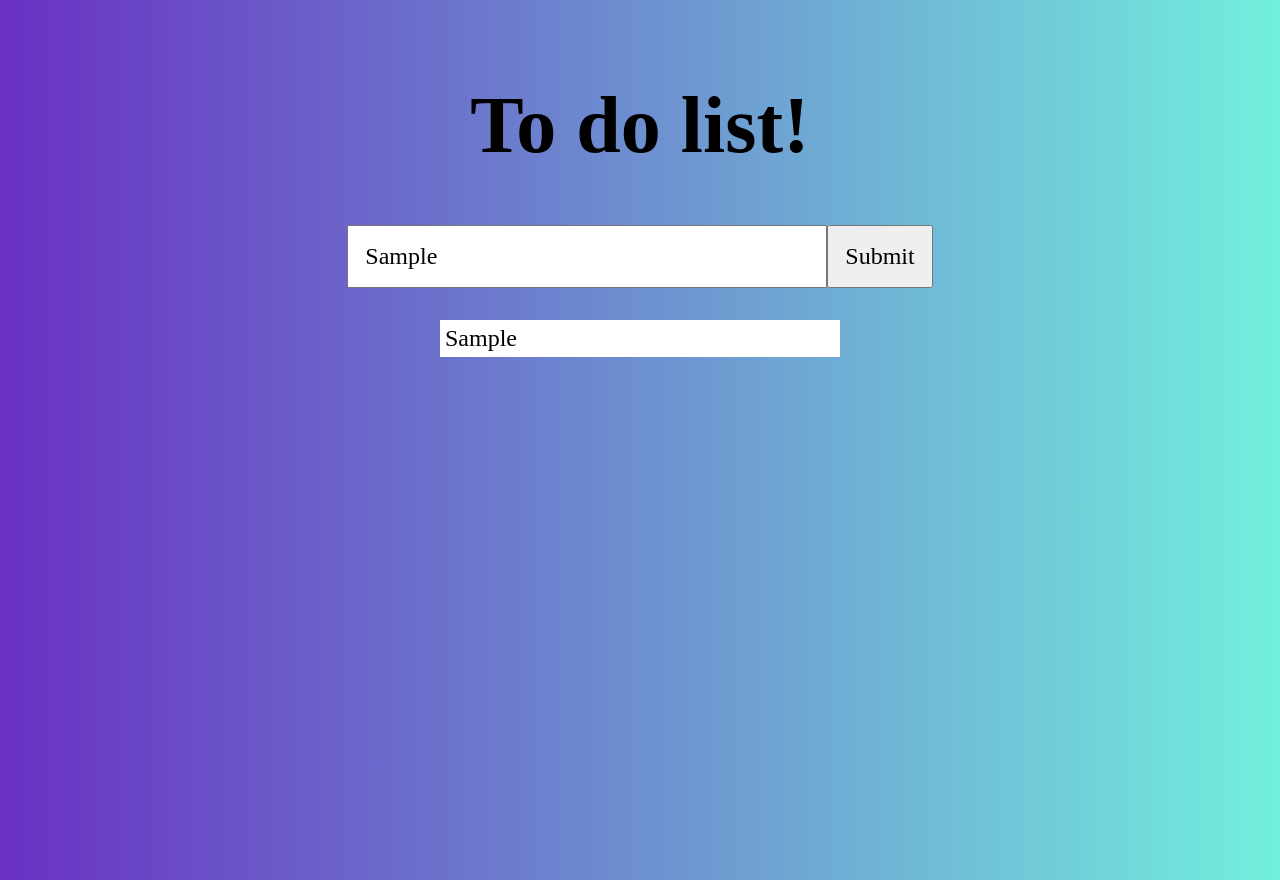
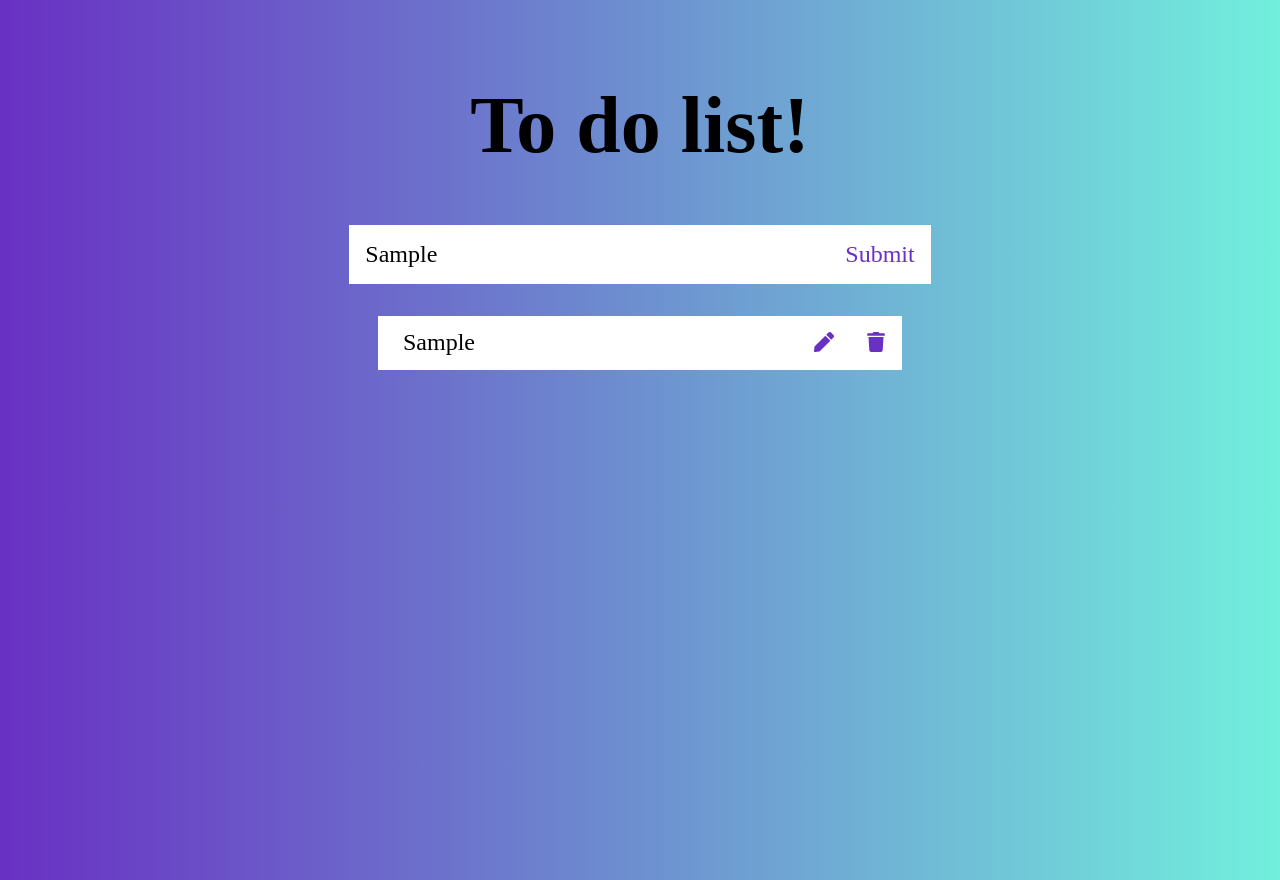
Before and after one commit to AttilioGiglio/todo-list-React, a React (Create React App) app: page / in a window 1280 px wide. Both pictures are taken after typing "Sample" into the empty fields and a click on the button "Submit". Built offline with nearby package versions, Linux system fonts and the light colour scheme.

Commit message:
Add - delete and edit button with HTML and CSS

```diff
--- /dev/null
+++ b/src/Components/Todo.css
@@ -0,0 +1,24 @@
+.btn .icon{
+    align-self: center;
+    min-height: 1.5em;
+    min-width: 1.5em;
+}
+
+.btn{
+    cursor:pointer;
+    border:none;
+    background:white;
+    color: #6930c3;
+
+}
+
+.btn:hover{
+    background:#6930c3;
+    color:white;
+}
+
+
+li{
+    margin-left: 20px;
+    align-self: center;
+}
--- a/src/Components/Todo.js
+++ b/src/Components/Todo.js
@@ -1,4 +1,8 @@
 import React, { Component } from 'react';
+import { FontAwesomeIcon } from '@fortawesome/react-fontawesome';
+import { faTrash } from '@fortawesome/free-solid-svg-icons';
+import { faPen } from '@fortawesome/free-solid-svg-icons';
+import './Todo.css';
 
 
 class Todo extends Component {
@@ -7,6 +11,12 @@ class Todo extends Component {
         return (
             <div className='todo'>
                 <li>{item}</li>
+                <button className='btn'>
+                {<FontAwesomeIcon icon={faPen} className='icon' />}
+                </button>
+                <button className='btn'>
+                {<FontAwesomeIcon icon={faTrash} className='icon'/>}
+                </button>
             </div>
         )
     }
--- /dev/null
+++ b/src/Components/TodoForm.css
@@ -0,0 +1,10 @@
+.btnInput{
+    background:white;
+    border:none;
+     color:#6930c3;
+}
+
+.btnInput:hover{
+    background:#6930c3;
+    color:white;
+}
--- a/src/Components/TodoForm.js
+++ b/src/Components/TodoForm.js
@@ -1,4 +1,5 @@
 import React, { Component } from 'react';
+import './TodoForm.css';
 
 class TodoForm extends Component {
     constructor(){
@@ -27,12 +28,15 @@ class TodoForm extends Component {
             <div className='form'>
                 <form onSubmit={this.handleOnSubmit} className='form-user'>
                     <input className='input'
+                    style={{background:'white', border:'none'}}
                      name='todo'
                      type='text'
                      placeholder='Write down your next task!'
                      onChange={this.handleOnChange}
                      required />
-                    <button className='btnInput' type='submit'>Submit</button>
+                    <button className='btnInput' type='submit'>
+                    Submit
+                    </button>
                 </form>
             </div>
         )
--- a/src/Containers/App.css
+++ b/src/Containers/App.css
@@ -7,6 +7,7 @@ h1{
     text-align: center;
     font-size: 5rem;
     margin-top:5rem;
+    color: black;
 }
 
 .input{
```
Also changed, not shown: src/Components/dasds.js (deleted, +0 -21 lines), src/Components/tidasds.js (deleted, +0 -36 lines).
